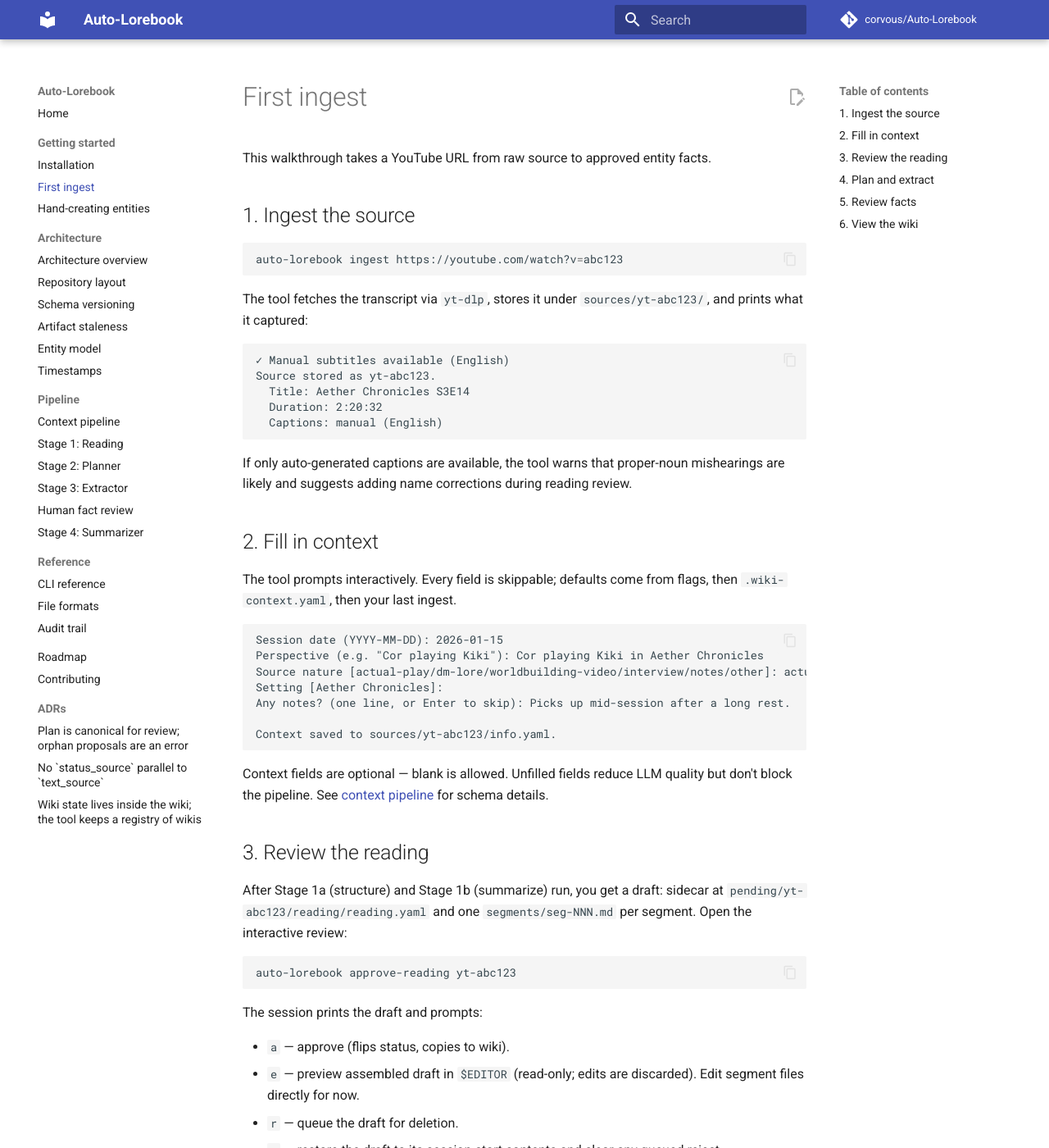
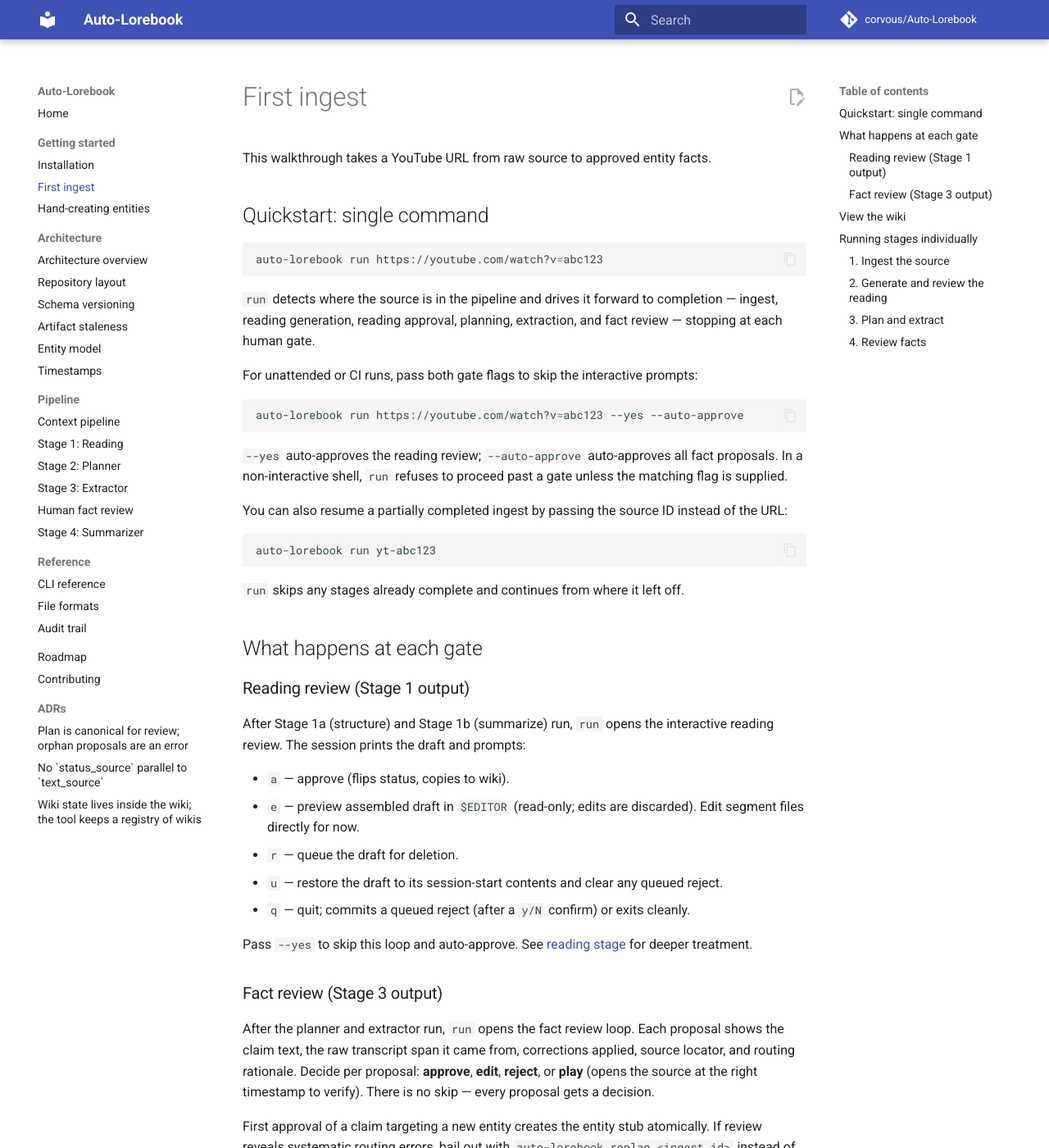
Before and after one commit to CorVous/Auto-Lorebook, an MkDocs documentation site: the page built from docs/getting-started/first-ingest.md, in a window 1280 px wide and 1400 px high. Shown: the whole window at 82% size. Built offline with MkDocs 1.6.1 and Material for MkDocs 9.7.7, drawn with Linux system fonts in a browser that asks for light colours; comment, search, counter and statistics services are not loaded; some of the changed text lies outside the part shown.

Commit message:
Promote \`run\` to primary documented path (slice 5 of #59, closes #65)
- first-ingest.md: rewritten to lead with \`auto-lorebook run\`; --yes/--auto-approve callout for CI; six-stage manual sequence demoted to "Running stages individually" subsection.
- roadmap/index.md: Pipeline ergonomics note added; Phase 3 status cleaned up (dropped stale #59 forward-ref).
- reference/cli.md: "Run (primary entry point)" section added at top.
- installation.md: Next section now shows \`run\` as the headline command before linking to first-ingest walkthrough.

https://claude.ai/code/session_01RjPXybj89GEHR3m8HJVK8m

````diff
--- a/docs/getting-started/first-ingest.md
+++ b/docs/getting-started/first-ingest.md
@@ -3,57 +3,42 @@
 This walkthrough takes a YouTube URL from raw source to approved entity
 facts.
 
-## 1. Ingest the source
+## Quickstart: single command
 
 ```bash
-auto-lorebook ingest https://youtube.com/watch?v=abc123
+auto-lorebook run https://youtube.com/watch?v=abc123
 ```
 
-The tool fetches the transcript via `yt-dlp`, stores it under
-`sources/yt-abc123/`, and prints what it captured:
+`run` detects where the source is in the pipeline and drives it forward
+to completion — ingest, reading generation, reading approval, planning,
+extraction, and fact review — stopping at each human gate.
 
-```
-✓ Manual subtitles available (English)
-Source stored as yt-abc123.
-  Title: Aether Chronicles S3E14
-  Duration: 2:20:32
-  Captions: manual (English)
+For unattended or CI runs, pass both gate flags to skip the interactive
+prompts:
+
+```bash
+auto-lorebook run https://youtube.com/watch?v=abc123 --yes --auto-approve
 ```
 
-If only auto-generated captions are available, the tool warns that
-proper-noun mishearings are likely and suggests adding name corrections
-during reading review.
+`--yes` auto-approves the reading review; `--auto-approve` auto-approves
+all fact proposals. In a non-interactive shell, `run` refuses to proceed
+past a gate unless the matching flag is supplied.
 
-## 2. Fill in context
+You can also resume a partially completed ingest by passing the source ID
+instead of the URL:
 
-The tool prompts interactively. Every field is skippable; defaults come
-from flags, then `.wiki-context.yaml`, then your last ingest.
-
-```
-Session date (YYYY-MM-DD): 2026-01-15
-Perspective (e.g. "Cor playing Kiki"): Cor playing Kiki in Aether Chronicles
-Source nature [actual-play/dm-lore/worldbuilding-video/interview/notes/other]: actual-play
-Setting [Aether Chronicles]:
-Any notes? (one line, or Enter to skip): Picks up mid-session after a long rest.
-
-Context saved to sources/yt-abc123/info.yaml.
+```bash
+auto-lorebook run yt-abc123
 ```
 
-Context fields are optional — blank is allowed. Unfilled fields reduce
-LLM quality but don't block the pipeline. See
-[context pipeline](../pipeline/context.md) for schema details.
+`run` skips any stages already complete and continues from where it left off.
 
-## 3. Review the reading
+## What happens at each gate
 
-After Stage 1a (structure) and Stage 1b (summarize) run, you get a
-draft: sidecar at `pending/yt-abc123/reading/reading.yaml` and one
-`segments/seg-NNN.md` per segment. Open the interactive review:
+### Reading review (Stage 1 output)
 
-```bash
-auto-lorebook approve-reading yt-abc123
-```
-
-The session prints the draft and prompts:
+After Stage 1a (structure) and Stage 1b (summarize) run, `run` opens the
+interactive reading review. The session prints the draft and prompts:
 
 - `a` — approve (flips status, copies to wiki).
 - `e` — preview assembled draft in `$EDITOR` (read-only; edits are
@@ -64,14 +49,71 @@ The session prints the draft and prompts:
 - `q` — quit; commits a queued reject (after a `y/N` confirm) or
   exits cleanly.
 
-Pass `--yes` to skip the loop and auto-approve (required for
-scripted/CI runs). See [reading stage](../pipeline/reading.md) for
-deeper treatment.
+Pass `--yes` to skip this loop and auto-approve. See
+[reading stage](../pipeline/reading.md) for deeper treatment.
 
-## 4. Plan and extract
+### Fact review (Stage 3 output)
 
-After approving the reading, run Stage 2 (planner) and Stage 3
-(extractor) explicitly:
+After the planner and extractor run, `run` opens the fact review loop.
+Each proposal shows the claim text, the raw transcript span it came
+from, corrections applied, source locator, and routing rationale.
+Decide per proposal: **approve**, **edit**, **reject**, or **play**
+(opens the source at the right timestamp to verify). There is no skip —
+every proposal gets a decision.
+
+First approval of a claim targeting a new entity creates the entity
+stub atomically. If review reveals systematic routing errors, bail out
+with `auto-lorebook replan <ingest_id>` instead of fighting proposal by
+proposal. See [fact review](../pipeline/review.md).
+
+Pass `--auto-approve` to skip this loop and approve all proposals.
+
+## View the wiki
+
+Approved facts land in `<category>/<slug>.yaml`; the summarizer
+regenerates `<category>/<slug>.md` with citation-backed prose. Browse
+either directly, or via the web UI once implemented:
+
+```bash
+auto-lorebook wiki show Aldara
+auto-lorebook wiki list --category locations
+```
+
+See [summarizer stage](../pipeline/summarizer.md) for how YAML facts
+become readable prose.
+
+## Running stages individually
+
+If you need fine-grained control, you can run each stage as a separate
+command. This is useful when resuming after an error, inspecting
+intermediate artifacts, or running only part of the pipeline.
+
+### 1. Ingest the source
+
+```bash
+auto-lorebook ingest https://youtube.com/watch?v=abc123
+```
+
+Fetches the transcript via `yt-dlp`, stores it under
+`sources/yt-abc123/`, and prints what it captured. Then prompts for
+context (session date, perspective, source nature, setting, notes) —
+every field is skippable.
+
+If only auto-generated captions are available, the tool warns that
+proper-noun mishearings are likely and suggests adding name corrections
+during reading review.
+
+### 2. Generate and review the reading
+
+```bash
+auto-lorebook generate-reading yt-abc123
+auto-lorebook approve-reading yt-abc123
+```
+
+`generate-reading` runs Stage 1a → 1b and writes a draft reading.
+`approve-reading` opens the interactive review loop described above.
+
+### 3. Plan and extract
 
 ```bash
 auto-lorebook plan yt-abc123
@@ -84,35 +126,10 @@ is missing. `extract` locates verbatim transcript spans for each
 planned claim and writes proposal YAMLs under
 `pending/yt-abc123/proposals/`; it refuses if `plan.yaml` is missing.
 
-## 5. Review facts
-
-To walk through proposed facts:
+### 4. Review facts
 
 ```bash
 auto-lorebook review ingest-2026-04-20-a
 ```
 
-Each proposal shows the claim text, the raw transcript span it came
-from, corrections applied, source locator, and routing rationale.
-Decide per proposal: **approve**, **edit**, **reject**, or **play**
-(opens the source at the right timestamp to verify). There is no skip —
-every proposal gets a decision.
-
-First approval of a claim targeting a new entity creates the entity
-stub atomically. If review reveals systematic routing errors, bail out
-with `auto-lorebook replan <ingest_id>` instead of fighting proposal by
-proposal. See [fact review](../pipeline/review.md).
-
-## 6. View the wiki
-
-Approved facts land in `<category>/<slug>.yaml`; the summarizer
-regenerates `<category>/<slug>.md` with citation-backed prose. Browse
-either directly, or via the web UI once implemented:
-
-```bash
-auto-lorebook wiki show Aldara
-auto-lorebook wiki list --category locations
-```
-
-See [summarizer stage](../pipeline/summarizer.md) for how YAML facts
-become readable prose.
+Opens the fact review loop described above.
--- a/docs/roadmap/index.md
+++ b/docs/roadmap/index.md
@@ -68,6 +67,17 @@ implementation status.
     are left untouched so a follow-up `regenerate-reading` /
     `approve-reading` cleanly redoes the pipeline. **Phase 4 is
     fully landed.**
+
+    Pipeline ergonomics (#59) landed: `auto-lorebook run <URL-or-id>`
+    is the single entry point for the full pipeline. It detects which
+    stage is next, drives the source forward to completion, and stops
+    at each human gate (reading review, fact review). Stages already
+    complete are skipped with a notice. In a non-interactive shell,
+    `--yes` passes the reading gate and `--auto-approve` passes the
+    fact-review gate; without both flags, `run` refuses to proceed
+    past a gate unattended. The planner runs between the two gates
+    without its own gate; its failure modes surface during fact review,
+    with `replan` as the escape hatch.
 
 ## Phase 1: Reading stage
 
````
Also changed, not shown: other parts of docs/roadmap/index.md (+1 -2 lines), docs/getting-started/installation.md (+7 -1 lines), docs/reference/cli.md (+17 -0 lines).
